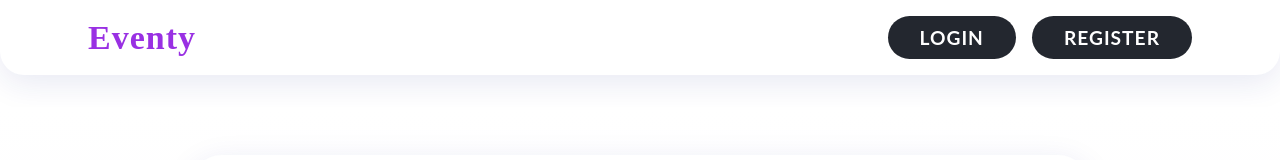
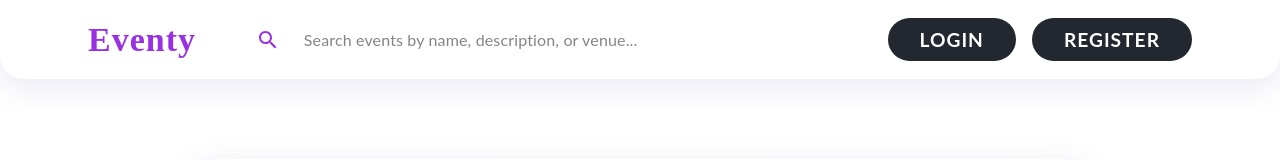
Before and after one commit to farah-salama/ATC_01063090132, a React (Create React App) app in the folder frontend/: page / in a window 1280 px wide. Shown: the top 160 px of the page. Built offline with nearby package versions, Linux system fonts and the light colour scheme; no server answers; a web font is replaced by a local one.

Commit message:
feat: add event search functionality in Navbar and Home components

```diff
--- a/frontend/src/components/layout/Navbar.js
+++ b/frontend/src/components/layout/Navbar.js
@@ -10,8 +10,10 @@ import {
   MenuItem,
   IconButton,
   ListItemIcon,
+  TextField,
+  InputAdornment,
 } from '@mui/material';
-import { AccountCircle, ArrowDropDown, EventNote, Logout as LogoutIcon } from '@mui/icons-material';
+import { AccountCircle, ArrowDropDown, EventNote, Logout as LogoutIcon, Search } from '@mui/icons-material';
 import { useAuth } from '../../context/AuthContext';
 import theme from '../theme';
 import EventyButton from '../common/EventyButton';
@@ -22,18 +24,28 @@ const Navbar = () => {
   const { isAuthenticated, isAdmin, logout, user } = useAuth();
   const navigate = useNavigate();
   const [anchorEl, setAnchorEl] = useState(null);
+  const [searchQuery, setSearchQuery] = useState('');
   const open = Boolean(anchorEl);
 
   const handleMenu = (event) => {
     setAnchorEl(event.currentTarget);
   };
+
   const handleClose = () => {
     setAnchorEl(null);
   };
+
   const handleLogout = () => {
     handleClose();
     logout();
     navigate('/');
+  };
+
+  const handleSearch = (e) => {
+    e.preventDefault();
+    if (searchQuery.trim()) {
+      navigate(`/?search=${encodeURIComponent(searchQuery.trim())}`);
+    }
   };
 
   return (
@@ -54,6 +66,51 @@ const Navbar = () => {
           >
             Eventy
           </Typography>
+
+          <Box sx={{ flex: 1, mx: 4, maxWidth: 600 }}>
+            <form onSubmit={handleSearch}>
+              <TextField
+                fullWidth
+                variant="outlined"
+                placeholder="Search events by name, description, or venue..."
+                value={searchQuery}
+                onChange={(e) => setSearchQuery(e.target.value)}
+                InputProps={{
+                  startAdornment: (
+                    <InputAdornment position="start">
+                      <Search sx={{ color: accent }} />
+                    </InputAdornment>
+                  ),
+                }}
+                sx={{
+                  background: 'rgba(255,255,255,0.95)',
+                  borderRadius: '16px',
+                  '& .MuiOutlinedInput-root': {
+                    '& fieldset': {
+                      borderColor: 'transparent',
+                    },
+                    '&:hover fieldset': {
+                      borderColor: accent,
+                    },
+                    '&.Mui-focused fieldset': {
+                      borderColor: accent,
+                    },
+                  },
+                  '& .MuiInputBase-input': {
+                    py: 1.5,
+                    px: 2,
+                    fontSize: '1rem',
+                    color: dark,
+                    '&::placeholder': {
+                      color: '#666',
+                      opacity: 0.8,
+                    },
+                  },
+                }}
+              />
+            </form>
+          </Box>
+
           <Box sx={{ display: 'flex', gap: 2, alignItems: 'center' }}>
             {isAuthenticated ? (
               <>
--- a/frontend/src/components/pages/Home.js
+++ b/frontend/src/components/pages/Home.js
@@ -1,5 +1,5 @@
 import React, { useState, useEffect, useRef } from 'react';
-import { useNavigate } from 'react-router-dom';
+import { useNavigate, useLocation } from 'react-router-dom';
 import {
   Container,
   Grid,
@@ -30,6 +30,7 @@ const Home = () => {
   const [bookedEvents, setBookedEvents] = useState([]);
   const { isAuthenticated, loading: authLoading, isAdmin } = useAuth();
   const navigate = useNavigate();
+  const location = useLocation();
   const [confirmOpen, setConfirmOpen] = useState(false);
   const [selectedEventId, setSelectedEventId] = useState(null);
   const [bookingLoading, setBookingLoading] = useState(false);
@@ -41,7 +42,15 @@ const Home = () => {
   useEffect(() => {
     const fetchEvents = async () => {
       try {
-        const res = await axios.get(`${API_URL}/api/events`);
+        const searchParams = new URLSearchParams(location.search);
+        const searchQuery = searchParams.get('search');
+
+        let url = `${API_URL}/api/events`;
+        if (searchQuery) {
+          url += `?search=${encodeURIComponent(searchQuery)}`;
+        }
+
+        const res = await axios.get(url);
         setEvents(res.data);
       } catch (error) {
         console.error('Error fetching events:', error);
@@ -74,7 +83,7 @@ const Home = () => {
     if (!authLoading) {
       loadData();
     }
-  }, [isAuthenticated, authLoading]);
+  }, [isAuthenticated, authLoading, location.search]);
 
   useEffect(() => {
     if (bookingSuccess && !confettiFired.current) {
```
Also changed, not shown: 1 other file (tests, documents, lock files or other folders).
